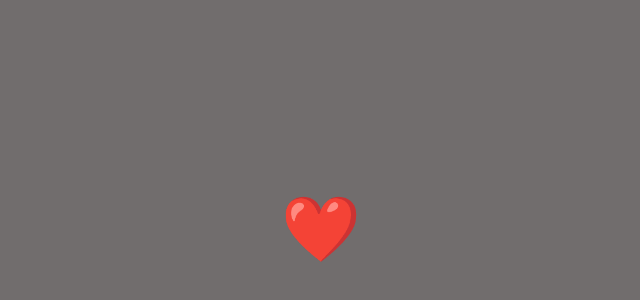
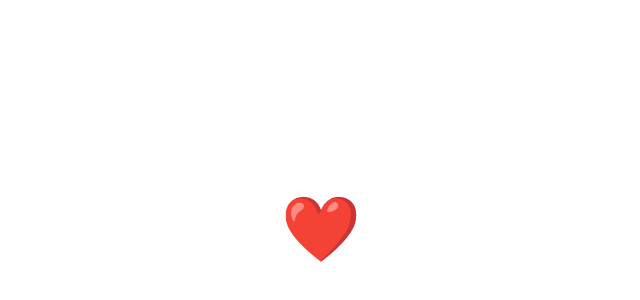
Before and after one commit to vekcaz-comp/cansuum.site, a plain HTML site: page index.html in a window 1280 px wide. Shown: the part 174-474 px from the top of the page, without its empty margins (309-949 px from the left). Drawn offline with Linux system fonts and the light colour scheme.

Commit message:
Update styles.css

```diff
--- a/styles.css
+++ b/styles.css
@@ -11,8 +11,19 @@ body, html {
   }
 
   .splash {
-    text-align: center;
-  }
+  position: fixed;
+  top: 0;
+  left: 0;
+  height: 100vh;
+  width: 100vw;
+  background-color: white;
+  display: flex;
+  justify-content: center;
+  align-items: center;
+  z-index: 9999;
+  transition: opacity 1s ease;
+}
+
 
   /* Kalp */
   .heart {
```
